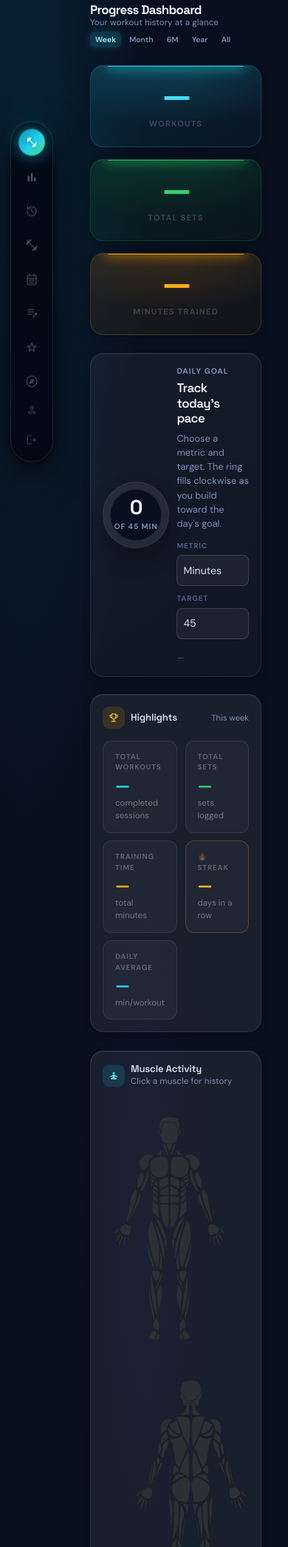
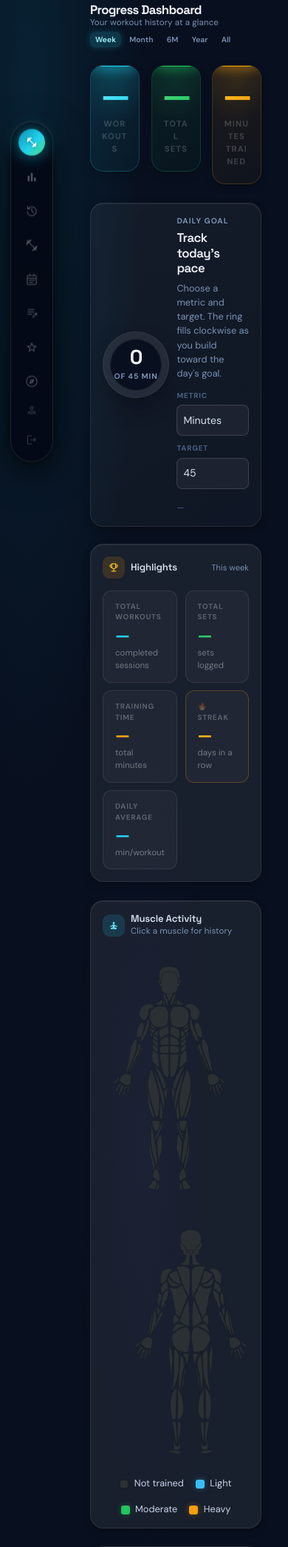
Before and after one commit to Work-Smart-Not-Hard/Workout-Remixer-App, a Python web app: template app/templates/dashboard.html in a window 390 px wide. Shown: the part 28-2119 px from the top of the page at 74% size. Run offline with Jinja, Linux system fonts and the light colour scheme; the template is opened without the code that fills it, so the values that code supplies are empty; some libraries are stand-ins or nearby versions.

Commit message:
Dashboard UI update

```diff
--- a/app/templates/dashboard.html
+++ b/app/templates/dashboard.html
@@ -129,21 +129,21 @@
 
   <!-- Stat cards -->
   <div class="row g-3 mb-4">
-    <div class="col-sm-4 animate-slide-up stagger-1">
+    <div class="col-4 animate-slide-up stagger-1">
       <div class="card stat-card tint-cyan">
         <div class="stat-number" id="statSessions">—</div>
         <div class="stat-label">Workouts</div>
         <div class="mt-1" id="statSessionsTrend"></div>
       </div>
     </div>
-    <div class="col-sm-4 animate-slide-up stagger-2">
+    <div class="col-4 animate-slide-up stagger-2">
       <div class="card stat-card tint-green">
         <div class="stat-number" id="statSets">—</div>
         <div class="stat-label">Total Sets</div>
         <div class="mt-1" id="statSetsTrend"></div>
       </div>
     </div>
-    <div class="col-sm-4 animate-slide-up stagger-3">
+    <div class="col-4 animate-slide-up stagger-3">
       <div class="card stat-card tint-amber">
         <div class="stat-number" id="statDuration">—</div>
         <div class="stat-label">Minutes Trained</div>
@@ -239,7 +239,7 @@
   <div class="row g-4">
 
     <!-- Left: Muscle Heatmap -->
-    <div class="col-lg-4 animate-slide-up stagger-2">
+    <div class="col-12 col-lg-4 animate-slide-up stagger-2">
       <div class="card p-3 h-100">
         <div class="d-flex align-items-center gap-2 mb-3">
           <div class="section-icon si-cyan"><span class="material-symbols-outlined" style="font-size:1rem">self_improvement</span></div>
@@ -253,7 +253,7 @@
     </div>
 
     <!-- Right: Charts + Analytics -->
-    <div class="col-lg-8 animate-slide-up stagger-3">
+    <div class="col-12 col-lg-8 animate-slide-up stagger-3">
 
       <!-- Workouts over time -->
       <div class="card chart-card mb-4">
@@ -282,7 +282,7 @@
 
       <!-- Two-column: muscle pie + weekly comparison -->
       <div class="row g-3 mb-4">
-        <div class="col-md-7">
+        <div class="col-12 col-md-7">
           <div class="card chart-card h-100">
             <div class="chart-card-header">
               <div>
@@ -300,7 +300,7 @@
             </div>
           </div>
         </div>
-        <div class="col-md-5">
+        <div class="col-12 col-md-5">
           <!-- Weekly comparison panel -->
           <div class="card p-3 h-100">
             <div class="d-flex align-items-center gap-2 mb-1">
```
